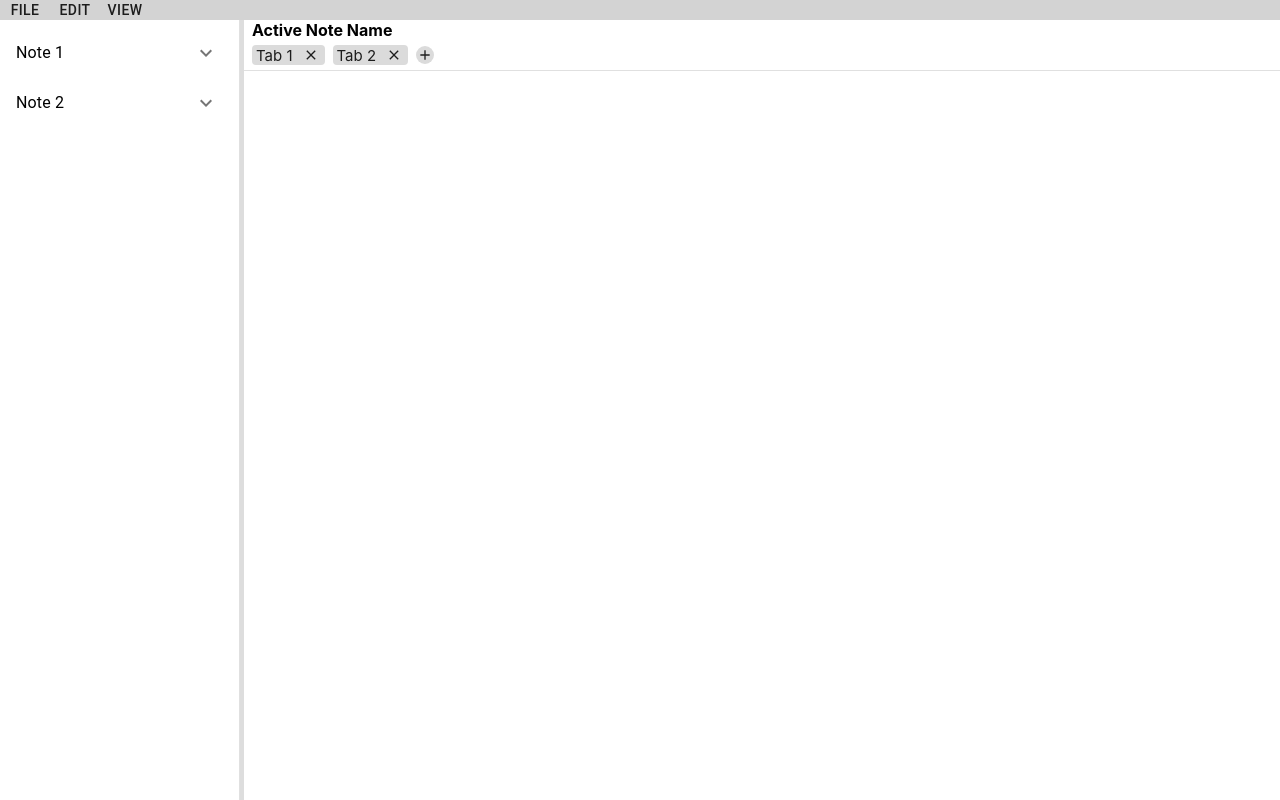
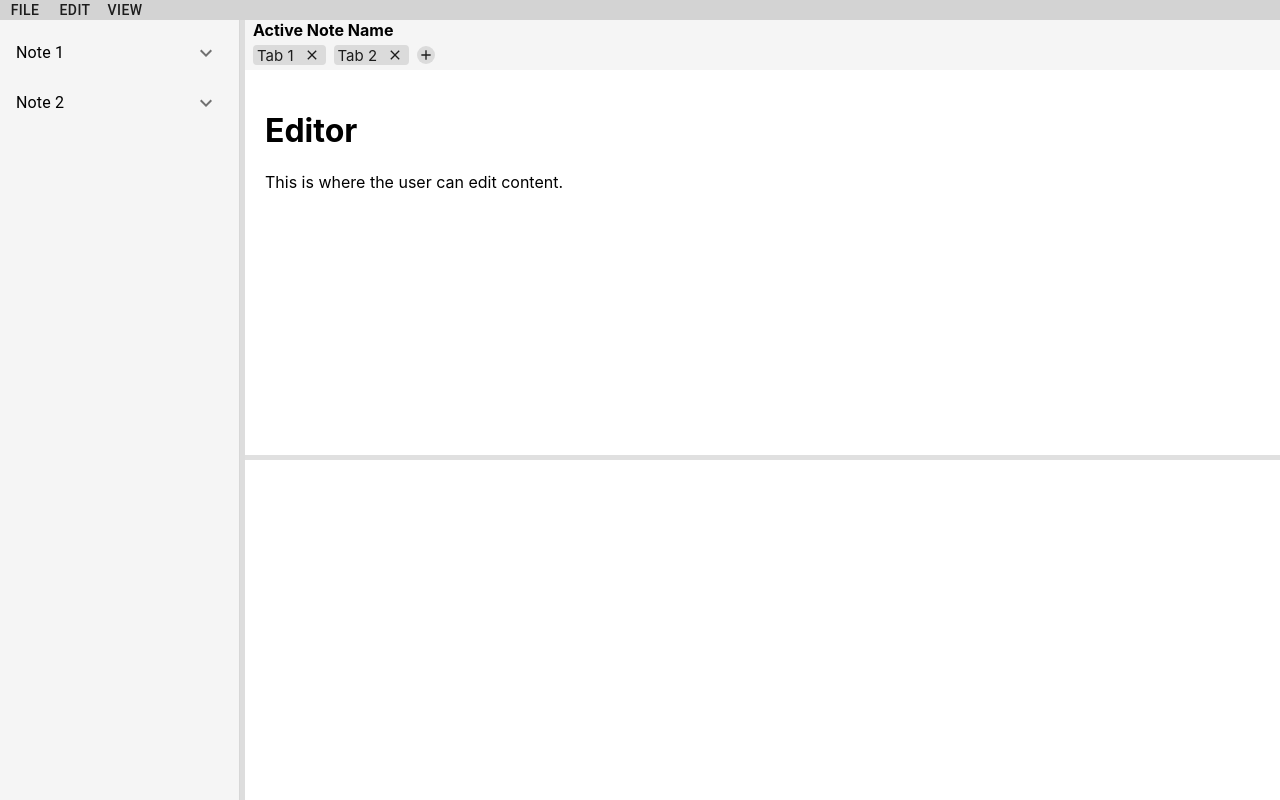
Before and after one commit to nicktagliamonte/markdown-notes, a React (Create React App) app in the folder markdown-notes-react/: page / in a window 1280 px wide. Built offline with nearby package versions, Linux system fonts and the light colour scheme.

Commit message:
created editor component

```diff
--- a/markdown-notes-react/src/App.js
+++ b/markdown-notes-react/src/App.js
@@ -1,7 +1,8 @@
-import React, { useState } from "react";
+import React, { useState, useEffect } from "react";
 import TopMenu from "./components/TopMenu";
 import SideMenu from "./components/SideMenu";
 import TabBar from "./components/TabBar";
+import Editor from "./components/Editor";
 
 const mockNotes = [
   {
@@ -25,16 +26,83 @@ const mockNotes = [
   },
 ];
 
-const App = () => {
-  const [sideMenuWidth, setSideMenuWidth] = useState(240); // Default width
+function App() {
+  // Editor Resizing State
+  const [isResizing, setIsResizing] = useState(false);
+  const [startY, setStartY] = useState(0);
+  const [startHeight, setStartHeight] = useState(0);
+  const [height, setHeight] = useState(window.innerHeight / 2); // Initial editor height
+
+  // SideMenu Resizing State
+  const [isResizingMenu, setIsResizingMenu] = useState(false);
+  const [startX, setStartX] = useState(0);
+  const [startWidth, setStartWidth] = useState(240); // Initial SideMenu width
+  const [sideMenuWidth, setSideMenuWidth] = useState(240);
+
+  const [tabBarHeight] = useState(70); // Fixed TabBar height
+
+  // Editor Height Resizing Logic
+  useEffect(() => {
+    const handleMouseMove = (e) => {
+      if (isResizing) {
+        const deltaY = e.clientY - startY;
+        setHeight(Math.max(100, startHeight + deltaY)); // Enforce minimum editor height
+      }
+
+      if (isResizingMenu) {
+        const deltaX = e.clientX - startX;
+        setSideMenuWidth(Math.max(150, startWidth + deltaX)); // Enforce minimum SideMenu width
+      }
+    };
+
+    const handleMouseUp = () => {
+      if (isResizing) setIsResizing(false);
+      if (isResizingMenu) setIsResizingMenu(false);
+      document.body.style.userSelect = "auto";
+      document.removeEventListener("mousemove", handleMouseMove);
+      document.removeEventListener("mouseup", handleMouseUp);
+    };
+
+    if (isResizing || isResizingMenu) {
+      document.addEventListener("mousemove", handleMouseMove);
+      document.addEventListener("mouseup", handleMouseUp);
+      document.body.style.userSelect = "none"; // Prevent text selection
+    }
+
+    return () => {
+      document.removeEventListener("mousemove", handleMouseMove);
+      document.removeEventListener("mouseup", handleMouseUp);
+    };
+  }, [isResizing, startY, startHeight, isResizingMenu, startX, startWidth]);
+
+  const handleMouseDownEditor = (e) => {
+    setIsResizing(true);
+    setStartY(e.clientY);
+    setStartHeight(height);
+  };
+
+  const handleMouseDownMenu = (e) => {
+    setIsResizingMenu(true);
+    setStartX(e.clientX);
+    setStartWidth(sideMenuWidth);
+  };
 
   return (
-    <>
+    <div>
       <TopMenu />
-      <SideMenu notes={mockNotes} onWidthChange={setSideMenuWidth} />
+      <SideMenu
+        notes={mockNotes}
+        width={sideMenuWidth}
+        onMouseDown={handleMouseDownMenu} />
       <TabBar sideMenuWidth={sideMenuWidth} />
-    </>
+      <Editor
+        sideMenuWidth={sideMenuWidth}
+        tabBarHeight={tabBarHeight}
+        height={height}
+        onMouseDown={handleMouseDownEditor}
+      />
+    </div>
   );
-};
+}
 
 export default App;
--- a/markdown-notes-react/src/components/Editor.js
+++ b/markdown-notes-react/src/components/Editor.js
@@ -0,0 +1,49 @@
+import React from 'react';
+import { useTheme } from '@mui/material/styles';
+
+const Editor = ({ sideMenuWidth, tabBarHeight, height, onMouseDown }) => {
+  const theme = useTheme();
+
+  return (
+    <div
+      style={{
+        position: 'absolute',
+        top: tabBarHeight,
+        left: sideMenuWidth + 5,
+        width: `calc(100% - ${sideMenuWidth + 5}px)`,
+        height: height - 10,
+        backgroundColor: theme.palette.background.default,
+        color: theme.palette.text.primary,
+        boxSizing: 'border-box',
+        overflow: 'auto',
+      }}
+    >
+      <div
+        style={{
+          height: '90%',
+          padding: 20,
+        }}
+      >
+        {/* Editor content */}
+        <h1>Editor</h1>
+        <p>This is where the user can edit content.</p>
+      </div>
+
+      {/* Resizable handle */}
+      <div
+        onMouseDown={onMouseDown}
+        style={{
+          position: 'absolute',
+          bottom: '0',
+          left: '0',
+          width: '100%',
+          height: '5px',
+          cursor: 'ns-resize',
+          backgroundColor: theme.palette.divider,
+        }}
+      ></div>
+    </div>
+  );
+};
+
+export default Editor;
--- a/markdown-notes-react/src/components/SideMenu.js
+++ b/markdown-notes-react/src/components/SideMenu.js
@@ -8,26 +8,8 @@ import IconButton from "@mui/material/IconButton";
 import ExpandLessIcon from "@mui/icons-material/ExpandLess";
 import ExpandMoreIcon from "@mui/icons-material/ExpandMore";
 
-const SideMenu = ({ notes, onWidthChange }) => {
-  const [width, setWidth] = useState(240); // Initial width of the drawer
-  const [isResizing, setIsResizing] = useState(false);
+const SideMenu = ({ notes, width, onMouseDown }) => {
   const [expandedNote, setExpandedNote] = useState(null);
-
-  const handleMouseDown = () => {
-    setIsResizing(true);
-  };
-
-  const handleMouseMove = (e) => {
-    if (!isResizing) return;
-    const newWidth = Math.max(150, e.clientX); // Minimum width is 150px
-    setWidth(newWidth); // Update local state
-    onWidthChange(newWidth); // Notify parent of width change in real-time
-  };
-
-  const handleMouseUp = () => {
-    setIsResizing(false);
-    onWidthChange(width); // Ensure parent has the final width
-  };
 
   const handleToggle = (noteId) => {
     setExpandedNote((prev) => (prev === noteId ? null : noteId));
@@ -36,13 +18,11 @@ const SideMenu = ({ notes, onWidthChange }) => {
   return (
     <div
       style={{ display: "flex", height: "calc(100vh)" }}
-      onMouseMove={handleMouseMove}
-      onMouseUp={handleMouseUp}
     >
       <Drawer
         variant="permanent"
         sx={{
-          width,
+          width: `${width}px`,
           flexShrink: 0,
           top: "20px", // Start 20px from the top
           height: "calc(100vh - 20px)", // Ensure it fills the remaining height
@@ -91,9 +71,9 @@ const SideMenu = ({ notes, onWidthChange }) => {
       </Drawer>
       {/* Resizable Handle */}
       <div
-        onMouseDown={handleMouseDown}
+        onMouseDown={onMouseDown}
         style={{
-          width: "4px",
+          width: "5px",
           cursor: "ew-resize",
           backgroundColor: "#ddd",
         }}
--- a/markdown-notes-react/src/components/TabBar.js
+++ b/markdown-notes-react/src/components/TabBar.js
@@ -44,7 +44,7 @@ const TabBar = ({ sideMenuWidth }) => {
         alignItems: "stretch",
         position: "fixed",
         top: "20px", // Below TopMenu
-        left: `${sideMenuWidth + 4}px`, // Dynamic left edge
+        left: `${sideMenuWidth + 5}px`, // Dynamic left edge
         right: "0", // Stretches to the right edge
         backgroundColor: "background.paper",
         borderBottom: "1px solid", // Add border
--- a/markdown-notes-react/src/components/ThemeContext.js
+++ b/markdown-notes-react/src/components/ThemeContext.js
@@ -5,7 +5,7 @@ const lightTheme = createTheme({
   palette: {
     mode: "light",
     primary: { main: "#D3D3D3" },
-    background: { default: "#ffffff" },
+    background: { default: "#ffffff", paper: "#f5f5f5" },
     text: { primary: "#000000" }, // Add text colors
   },
 });
@@ -14,7 +14,7 @@ const darkTheme = createTheme({
   palette: {
     mode: "dark",
     primary: { main: "#2C2C2C" },
-    background: { default: "#121212" },
+    background: { default: "#2c2c2c", paper: "#222223" },
     text: { primary: "#ffffff" }, // Add text colors
   },
 });
```
